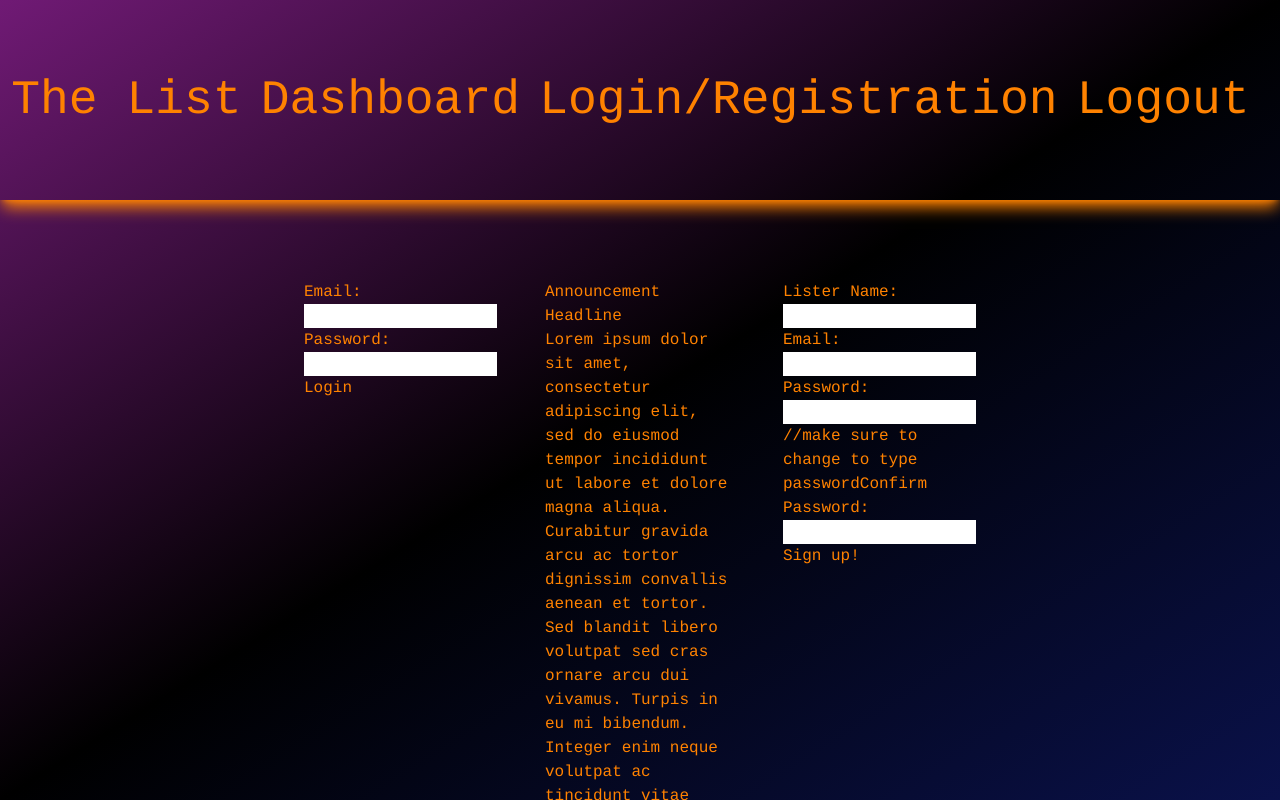
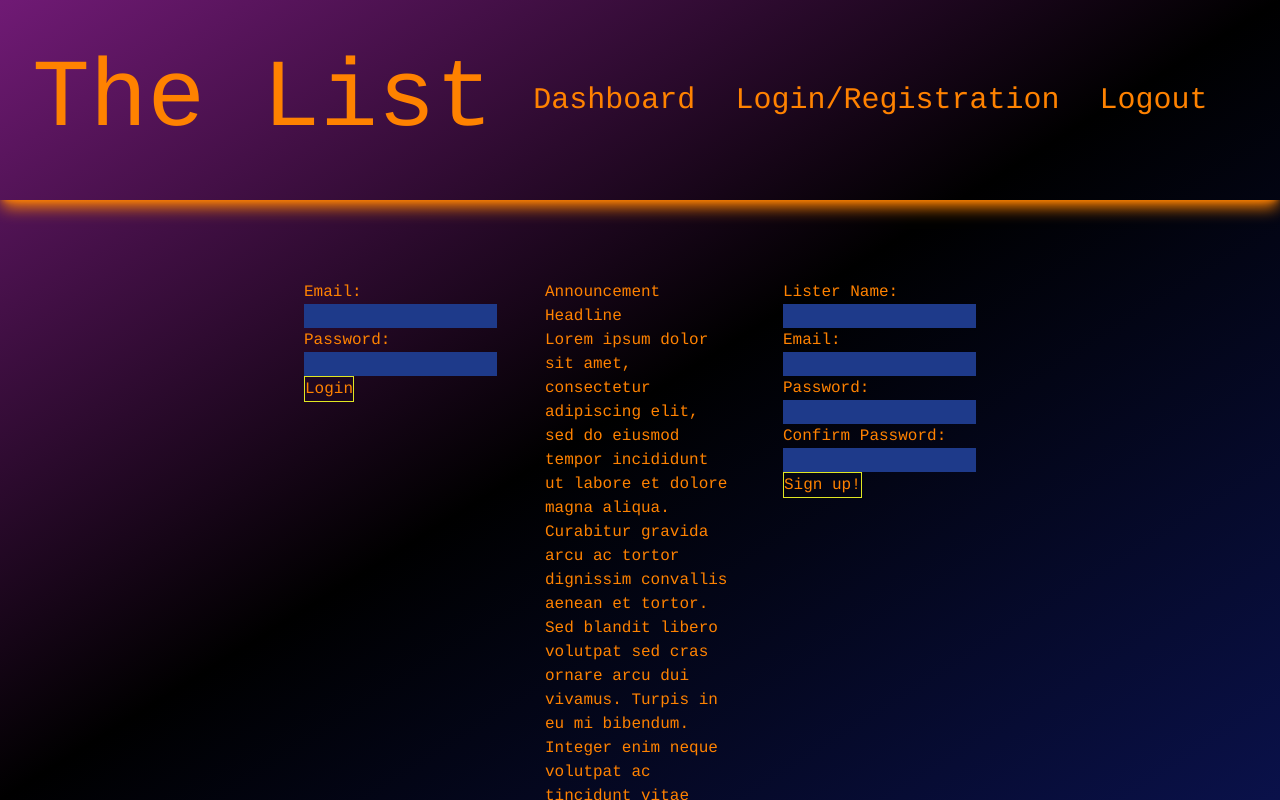
Before and after one commit to smalltimebenny/theListProject, a React (Create React App) app in the folder client/: page /logRegPage in a window 1280 px wide. Built offline with nearby package versions, Linux system fonts and the light colour scheme.

Commit message:
finish first full draft

```diff
--- a/client/src/components/AddForm.jsx
+++ b/client/src/components/AddForm.jsx
@@ -60,7 +60,7 @@ const AddForm = (props) => {
     <div>
         <form onSubmit={entryAdd}>
             <label>Rank:</label>
-            <select onChange={handleRank}>
+            <select class="bg-blue-900" onChange={handleRank}>
                 <option>Rank</option>
                 <option value="1">1</option>
                 <option value="2">2</option>
@@ -70,10 +70,10 @@ const AddForm = (props) => {
                 <option value="0.5">Out of top 5</option>
             </select>
             <label>Name:</label>
-            <input type="text" onChange={(e)=>setName(e.target.value)} />
+            <input class="bg-blue-900" type="text" onChange={(e)=>setName(e.target.value)} />
             {errors.name && <span>{errors.name.message}</span>}
             <label>Lists:</label>
-            <select onChange={(e)=>listChange(e.target.value)}>
+            <select class="bg-blue-900" onChange={(e)=>listChange(e.target.value)}>
                 <option value="null" >Pick a List</option>
                 <option value="Books">Books</option>
                 <option value="Movies">Movies</option>
@@ -87,21 +87,21 @@ const AddForm = (props) => {
             {errors.lists && <span>{errors.lists.message}</span>}
             {lists=="Books" && <span>
                 <br /><label>Author:</label>
-                <input type="text" onChange={(e)=>setVarVal(e.target.value)} />
+                <input class="bg-blue-900" type="text" onChange={(e)=>setVarVal(e.target.value)} />
                 </span>
             }
             {lists=="Movies" && <span>
                 <br /><label>Release Year:</label>
-                <input type="text" onChange={(e)=>setVarVal(e.target.value)} />
+                <input class="bg-blue-900" type="text" onChange={(e)=>setVarVal(e.target.value)} />
                 </span>
             }
             {lists=="Music" && <span>
                 <br /><label>Artist:</label>
-                <input type="text" onChange={(e)=>setVarVal(e.target.value)} />
+                <input class="bg-blue-900" type="text" onChange={(e)=>setVarVal(e.target.value)} />
                 </span>
             }
             {/* <input type="hidden" value={currentUser.listerName} /> */}
-            <input type="submit" value="Add entry" />
+            <input class="border border-neon-yellow" type="submit" value="Add entry" />
         </form>
     </div>
   )
--- a/client/src/components/Announcement.jsx
+++ b/client/src/components/Announcement.jsx
@@ -3,8 +3,8 @@ import React from 'react'
 const Announcement = () => {
   return (
     <div>
-        <h3>Announcement Headline</h3>
-        <p>Lorem ipsum dolor sit amet, consectetur adipiscing elit, sed do eiusmod tempor incididunt ut labore et dolore magna aliqua. Curabitur gravida arcu ac tortor dignissim convallis aenean et tortor. Sed blandit libero volutpat sed cras ornare arcu dui vivamus. Turpis in eu mi bibendum. Integer enim neque volutpat ac tincidunt vitae semper. Aliquam sem fringilla ut morbi. Semper risus in hendrerit gravida rutrum quisque non tellus. Eget lorem dolor sed viverra ipsum nunc. Amet purus gravida quis blandit turpis cursus in. Molestie at elementum eu facilisis sed odio morbi quis commodo. Cursus vitae congue mauris rhoncus aenean vel elit scelerisque. Duis tristique sollicitudin nibh sit amet commodo nulla.</p>
+        <h3 class="hover:text-black hover:bg-fuchsia-400">Announcement Headline</h3>
+        <p class="hover:text-black hover:bg-fuchsia-400">Lorem ipsum dolor sit amet, consectetur adipiscing elit, sed do eiusmod tempor incididunt ut labore et dolore magna aliqua. Curabitur gravida arcu ac tortor dignissim convallis aenean et tortor. Sed blandit libero volutpat sed cras ornare arcu dui vivamus. Turpis in eu mi bibendum. Integer enim neque volutpat ac tincidunt vitae semper. Aliquam sem fringilla ut morbi. Semper risus in hendrerit gravida rutrum quisque non tellus. Eget lorem dolor sed viverra ipsum nunc. Amet purus gravida quis blandit turpis cursus in. Molestie at elementum eu facilisis sed odio morbi quis commodo. Cursus vitae congue mauris rhoncus aenean vel elit scelerisque. Duis tristique sollicitudin nibh sit amet commodo nulla.</p>
     </div>
   )
 }
--- a/client/src/components/Dashboard.jsx
+++ b/client/src/components/Dashboard.jsx
@@ -10,6 +10,8 @@ const Dashboard = (props) => {
     const [consumedd, setConsumedd] =useState([])
     const [doNotWantIt, setDoNotWantIt] =useState([])
     const [myRecs, setMyRecs] =useState([])
+    const [rawConsumedd, setRawConsumedd] =useState([])
+    const [rawDoNotWantIt, setRawDoNotWantIt] =useState([])
     const {currentUser, setCurrentUser} =props
     const {_id, entryTitle,entrySpecial} =useParams()
     const navigate = useNavigate()
@@ -28,21 +30,21 @@ useEffect(()=>{
                     doNotWant:res.data[0].doNotWant,
                 })
                 getMyRecs(res.data[0]._id)
+                getConsumed(res.data[0].consumed)
+                getDoNotWant(res.data[0].doNotWant)
             })
+            // .then(console.log("current user", currentUser))
+            // .then(getDoNotWant(doNotWantIt))
             .catch(err=>console.log("initial data fetch error",err))
 
     }
     fetchInitialData()
-    // if (currentUser){
-    //     getMyRecs()
-    // }
 },[])
-
 
 const getMyRecs = (userId)=>{
             axios.get("http://localhost:8000/api/entry/findEntriesByLister/"+userId)
                 .then(res=>{
-                    console.log("entries by user data", res.data)
+                    // console.log("entries by user data", res.data)
                     let array1 = res.data
                     let namesSeen = []
                     for (let i=0; i<array1.length;i++){
@@ -55,14 +57,14 @@ const getMyRecs = (userId)=>{
                             }
                             namesSeen.push(temper)
                     }
-                    console.log("names seen", namesSeen)
+                    // console.log("names seen", namesSeen)
                     }
 
         // console.log(titlesSeen)
                     let groups =[]
                     for(let i=0; i<namesSeen.length;i++){
                         let rankk = array1.filter(item =>item.name == namesSeen[i].name)
-                        console.log("rankk", rankk)
+                        // console.log("rankk", rankk)
                         let group = {
                             value:0,
                             name: namesSeen[i].name,
@@ -81,11 +83,11 @@ const getMyRecs = (userId)=>{
                         }groups.push(group)
                     }
 
-                    console.log("groups",groups)
+                    // console.log("groups",groups)
                     let sortedGroups = groups.sort(
                         (a,b)=>(a.value<b.value) ? 1 : (a.value>b.value) ? -1 : 0
                         )
-                    console.log("sorted groups",sortedGroups)
+                    // console.log("sorted groups",sortedGroups)
 
                     setMyRecs(sortedGroups)
                 }
@@ -123,28 +125,28 @@ const getMyRecs = (userId)=>{
         }, [])
 
 
-        const getInitialData = async () => {
-            axios.get("http://localhost:8000/api/lister/loggedIn",{withCredentials:true})
-                .then((res) =>
-                {
-                    console.log("auth test", res.data)
-                    setCurrentUser({
-                        _id:res.data[0]._id,
-                        listerName:res.data[0].listerName,
-                        email:res.data[0].email,
-                        consumed:res.data[0].consumed,
-                        doNotWant:res.data[0].doNotWant})
-                })
-                .catch(err=>{
-                    console.log("Didn't get info for logged in user on dashboard.", err)
-                    navigate("/logRegPage")
-                })
-        }
+        // const getInitialData = async () => {
+        //     axios.get("http://localhost:8000/api/lister/loggedIn",{withCredentials:true})
+        //         .then((res) =>
+        //         {
+        //             console.log("auth test", res.data)
+        //             setCurrentUser({
+        //                 _id:res.data[0]._id,
+        //                 listerName:res.data[0].listerName,
+        //                 email:res.data[0].email,
+        //                 consumed:res.data[0].consumed,
+        //                 doNotWant:res.data[0].doNotWant})
+        //         })
+        //         .catch(err=>{
+        //             console.log("Didn't get info for logged in user on dashboard.", err)
+        //             navigate("/logRegPage")
+        //         })
+        // }
 
         const getConsumed = (list) =>{
             let tempList =list
             let temptemp = consumedd
-            console.log("consumedd",temptemp)
+            console.log("temp temp is consumedd",temptemp)
             for(let i = 0; i<tempList.length; i++){
                 axios.get("http://localhost:8000/api/entry/findOne/"+tempList[i])
                 .then(res=>{
@@ -168,6 +170,7 @@ const getMyRecs = (userId)=>{
                 })
                 .catch(err =>console.log("getdonotwant error", err))
             }
+            console.log("temptemp3", temptemp3)
             setDoNotWantIt(temptemp3)
         }
         // const findOneLister = (userId) => {
@@ -243,8 +246,8 @@ const getMyRecs = (userId)=>{
 
     return (
     <div class="mx-12 px-2 py-20 absolute top-1/4 h-3/4 w-full text-neon-orange overflow-auto">
-
-        <div class="border border-white w-1/4">
+        <div class="flex justify-evenly">
+        <div class="border border-white h-fit w-fit">
             <h2>My Recommendations</h2>
             <AddForm setCurrentUser={setCurrentUser} currentUser={currentUser}/>
             <h3>Books</h3>
@@ -316,7 +319,7 @@ const getMyRecs = (userId)=>{
                     </tbody>
                     </table>
         </div>
-        <div class="border border-green-300 h-fit w-1/4">
+        <div class="border border-green-300 h-fit w-fit">
             <h2>Recommended to me</h2>
             <div>
                 <h3>Books</h3>
@@ -346,9 +349,9 @@ const getMyRecs = (userId)=>{
                     </tbody>
                 </table>
             </div>
-        </div>
-        <div>
-            <div>
+
+
+
             <h3>Movies</h3>
             <table>
                 <thead>
@@ -375,10 +378,9 @@ const getMyRecs = (userId)=>{
                 })}
                 </tbody>
             </table>
-            </div>
-        </div>
-        <div>
-            <div>
+
+
+
             <h3>Music</h3>
             <table>
                 <thead>
@@ -398,16 +400,19 @@ const getMyRecs = (userId)=>{
                             <td>{music.name}</td>
                             <td>{music.Artist}</td>
                             <td><button onClick={()=>{deleteEntry(music._id)}}>Delete</button></td>
+                            <td><button onClick={()=>{consumed(currentUser._id, music._id)}}>Seen it!</button></td>
+                                <td><button onClick={()=>{blackList(currentUser._id, music._id)}}>No thanks!</button></td>
                         </tr>
                     )
                 })}
                 </tbody>
             </table>
-            </div>
+
+        </div>
         </div>
 
-
-        <div class="border border-yellow-300 w-1/4">
+        <div class="flex justify-evenly">
+            <div class="border border-yellow-300 h-fit w-fit">
             <h2>Consumed it!</h2>
                 <h2>Books</h2>
                 {consumedd.map((item, id) =>{
@@ -435,7 +440,7 @@ const getMyRecs = (userId)=>{
                     }
                 })}
         </div>
-        <div class="border border-purple-400 w-1/4">
+        <div class="border border-purple-400 h-fit w-fit">
             <h3>No thanks!</h3>
             <h2>Books</h2>
                 {doNotWantIt.map((item, id) =>{
@@ -463,6 +468,8 @@ const getMyRecs = (userId)=>{
                     }
                 })}
         </div>
+        </div>
+
     </div>
 
 
--- a/client/src/components/Login.jsx
+++ b/client/src/components/Login.jsx
@@ -37,12 +37,12 @@ const Login = (props) => {
 
   return (
     <div>
-        <form onSubmit={loginListerHandler}>
+        <form  onSubmit={loginListerHandler}>
           <label>Email:</label>
-          <input type="text" onChange={(e)=>setEmail(e.target.value)} />
+          <input class="bg-blue-900" type="text" onChange={(e)=>setEmail(e.target.value)} />
           <label>Password:</label>
-          <input type="password" onChange={(e)=>setPassword(e.target.value)} />
-          <button>Login</button>
+          <input class="bg-blue-900" type="password" onChange={(e)=>setPassword(e.target.value)} />
+          <button class="border border-neon-yellow">Login</button>
         </form>
         {errors && <span>{errors}</span>}
 
--- a/client/src/components/NavBar.jsx
+++ b/client/src/components/NavBar.jsx
@@ -7,8 +7,8 @@ import LogRegButton from './LogRegButton'
 const NavBar = (props) => {
   const {currentUser, setCurrentUser} =props
   return (
-    <div class="fixed top-0 left-0 flex flex-row justify-evenly items-center gap-x-2 h-25vh w-screen text-5xl shadow-lg shadow-neon-orange">
-        <div class=" bg-neon-orange text-transparent  bg-clip-text">The List</div>
+    <div class="fixed top-0 left-0 flex flex-row justify-evenly items-center gap-x-2 h-1/4 w-screen text-3xl shadow-lg shadow-neon-orange">
+        <div class=" bg-neon-orange text-transparent  bg-clip-text text-8xl">The List</div>
         <DashboardButton />
         <LogRegButton />
         <LogoutButton class="text-neon-orange hover:bg-neon-green visited:text-red-200" setCurrentUser={setCurrentUser} currentUser={currentUser} />
--- a/client/src/components/RegisterForm.jsx
+++ b/client/src/components/RegisterForm.jsx
@@ -62,18 +62,18 @@ const RegisterForm = (props) => {
     <div>
         <form onSubmit={submitHandler}>
             <label>Lister Name:</label>
-            <input type="text" onChange={(e)=>setListerName(e.target.value)} />
+            <input class="bg-blue-900" type="text" onChange={(e)=>setListerName(e.target.value)} />
             {errors.listerName && <span>{errors.listerName.message}</span>}
             <label>Email:</label>
-            <input type="text" onChange={(e)=>setEmail(e.target.value)} />
+            <input class="bg-blue-900" type="text" onChange={(e)=>setEmail(e.target.value)} />
             {errors.email && <span>{errors.email.message}</span>}
             <label>Password:</label>
-            <input type="text" onChange={(e)=>setPassword(e.target.value)} />//make sure to change to type password
+            <input class="bg-blue-900" type="password" onChange={(e)=>setPassword(e.target.value)} />
             {errors.password && <span>{errors.password.message}</span>}
             <label>Confirm Password:</label>
-            <input type="text" onChange={(e)=>setConfirmPassword(e.target.value)} />
+            <input class="bg-blue-900" type="text" onChange={(e)=>setConfirmPassword(e.target.value)} />
             {errors.confirmPassword && <span>{errors.confirmPassword.message}</span>}
-            <button>Sign up!</button>
+            <button class="border border-neon-yellow">Sign up!</button>
         </form>
 
     </div>
--- a/client/tailwind.config.js
+++ b/client/tailwind.config.js
@@ -28,9 +28,6 @@ module.exports = {
         "full-box":"0px 0px 10px 10px",
         'full-shadow' : '0px 0px 20px 20px rgb(224,231,34)',
       },
-      gradientColorStops: {
-        "backgroundGradient" : ""
-      }
     },
     },
   plugins: [],
```
